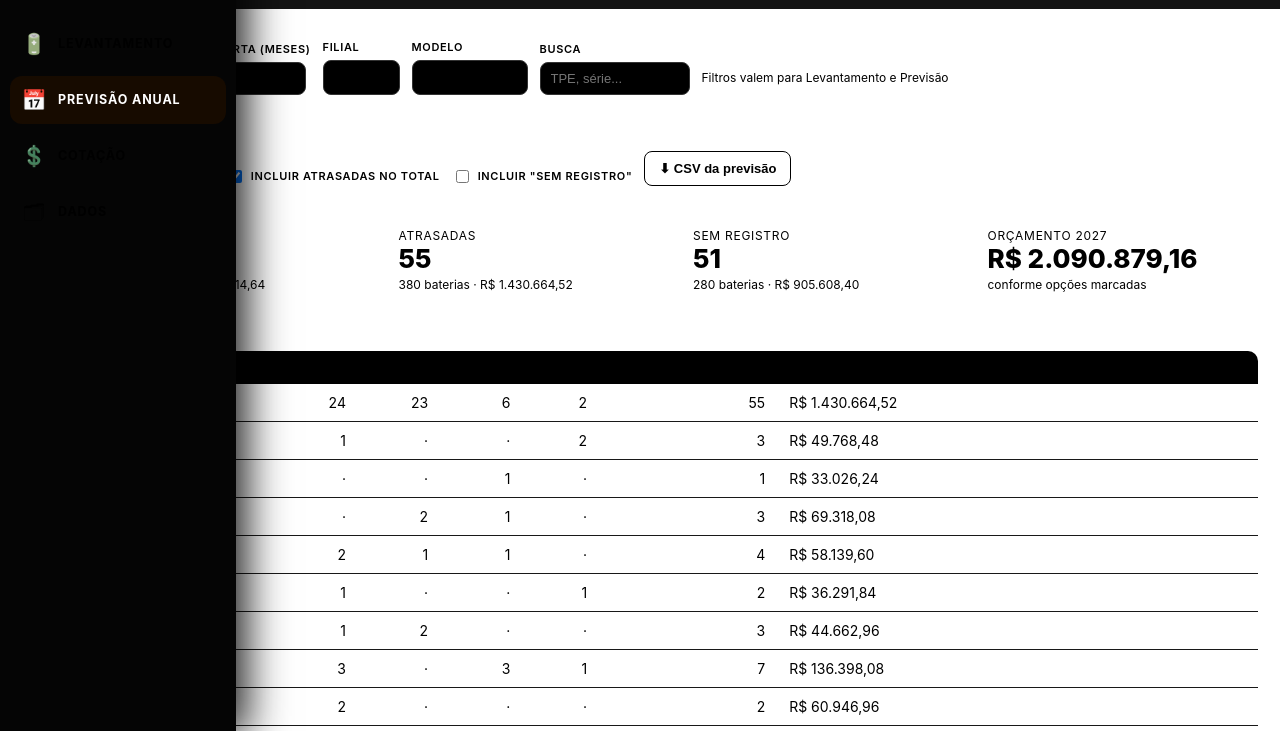
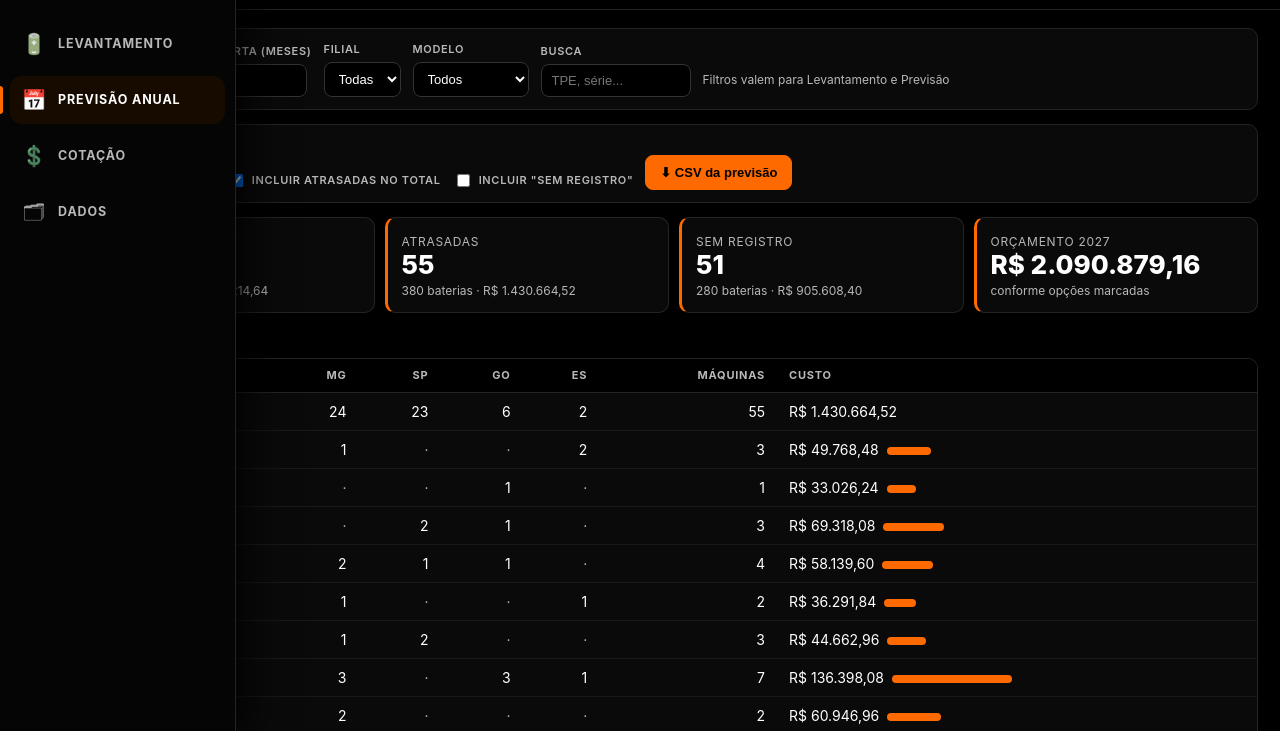
Before and after one commit to gaberoviva-cloud/gaberoviva-cloud.github.io, a plain HTML site: page Pages/gestao_baterias_plataformas.html in a window 1280 px wide. Shown: the part 64-795 px from the top of the page. Drawn offline with Linux system fonts and the light colour scheme.

Commit message:
Update gestao_baterias_plataformas.html

```diff
--- a/Pages/gestao_baterias_plataformas.html
+++ b/Pages/gestao_baterias_plataformas.html
@@ -3,7 +3,6 @@
 <title>Baterias · Tradimaq</title>
 <script src="https://cdnjs.cloudflare.com/ajax/libs/xlsx/0.18.5/xlsx.full.min.js"></script>
 <style>
-<link rel="icon" href="https://gaberoviva-cloud.github.io/Data/5202113.png">
 :root{--bg:#000;--cd:#0a0a0a;--cd2:#111;--bd:#242424;--tx:#fff;--mu:#b8b8b8;--or:#ff6a00;--or2:#ff8a3d;--rd:#ff4d4d;--am:#ffb020;--gr:#2ee59d;--pu:#a78bfa}
 *{box-sizing:border-box}body{margin:0;background:var(--bg);color:var(--tx);font:14px/1.5 Inter,"Segoe UI",system-ui,sans-serif}
 header{position:sticky;top:0;z-index:5;background:rgba(0,0,0,.92);backdrop-filter:blur(8px);border-bottom:1px solid var(--bd);padding:12px 22px;display:flex;gap:16px;align-items:center;flex-wrap:wrap}
```
